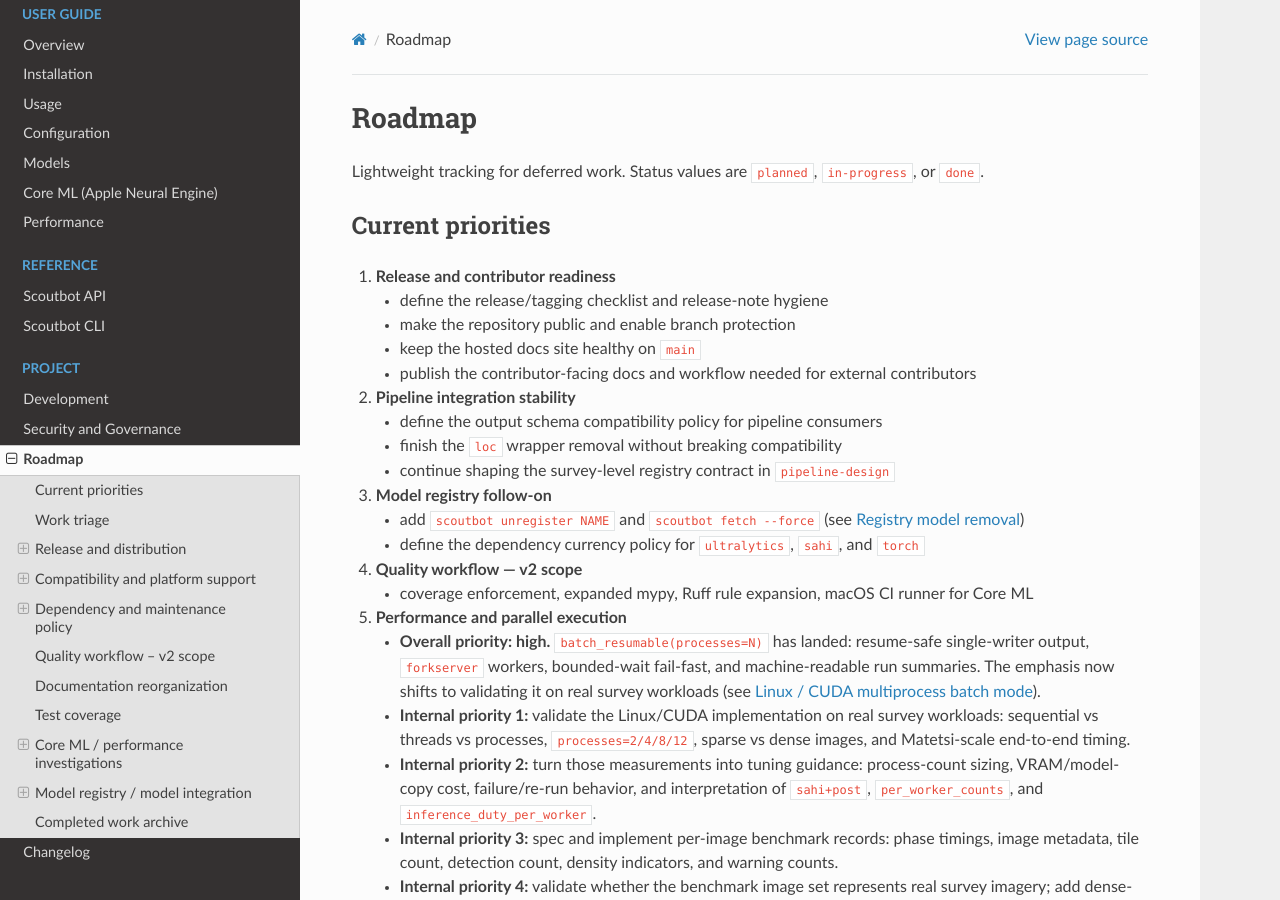
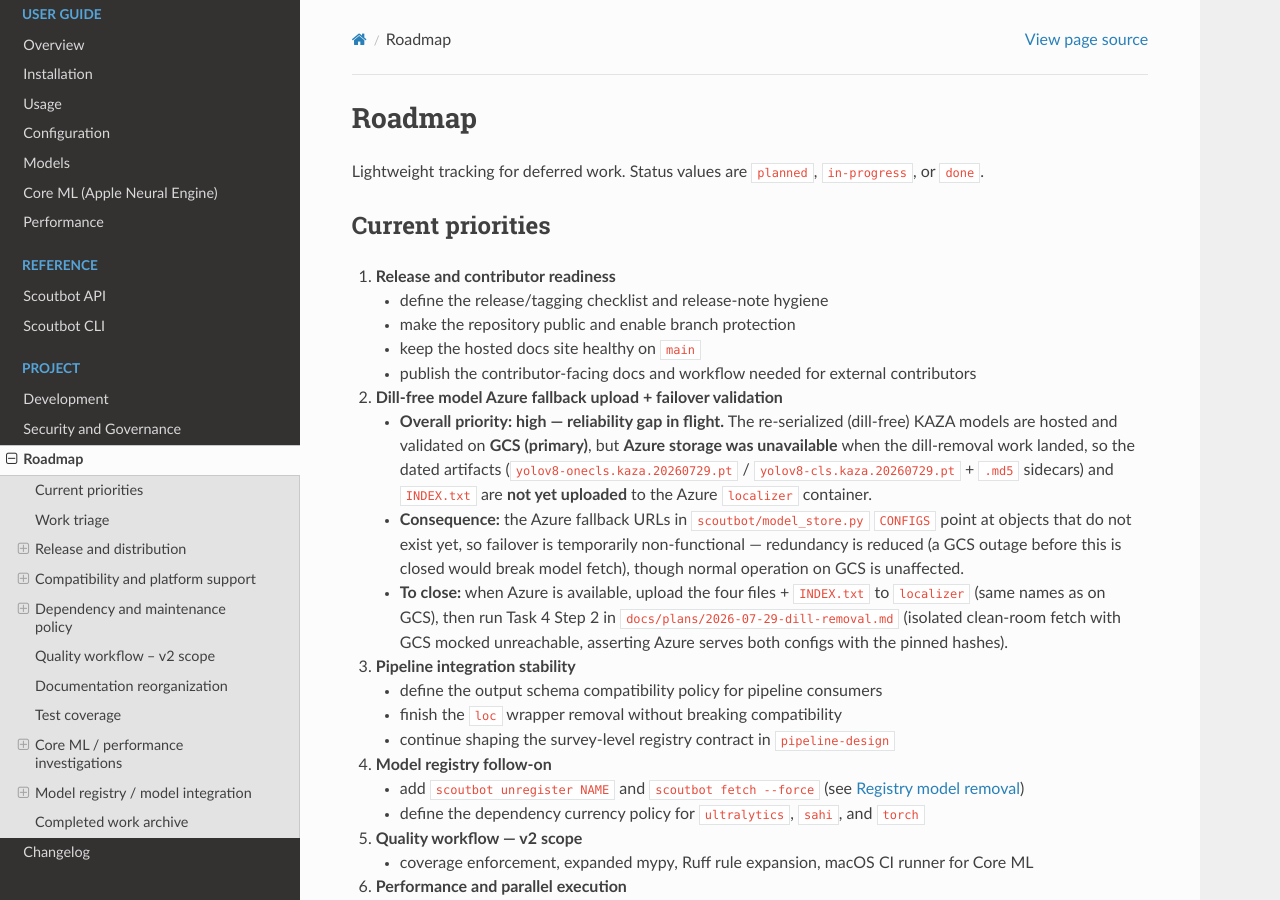
Before and after one commit to SurveyTools/scoutbot-two, a Sphinx documentation site: the page built from docs/roadmap.rst, in a window 1280 px wide and 900 px high. Built offline with Sphinx 7.4.7 and the Read the Docs theme 3.1.0, drawn with Linux system fonts in a browser that asks for light colours; formulas are drawn with MathJax 3.

Commit message:
Pinned-md5 fetch + CONFIGS gcs-first; Azure step 2 deferral.

```diff
--- a/docs/roadmap.rst
+++ b/docs/roadmap.rst
@@ -14,22 +14,38 @@ Current priorities
    * keep the hosted docs site healthy on ``main``
    * publish the contributor-facing docs and workflow needed for external contributors
 
-2. **Pipeline integration stability**
+2. **Dill-free model Azure fallback upload + failover validation**
+
+   * **Overall priority: high — reliability gap in flight.** The re-serialized (dill-free)
+     KAZA models are hosted and validated on **GCS (primary)**, but **Azure storage was
+     unavailable** when the dill-removal work landed, so the dated artifacts
+     (``yolov8-onecls.kaza.20260729.pt`` / ``yolov8-cls.kaza.20260729.pt`` + ``.md5`` sidecars)
+     and ``INDEX.txt`` are **not yet uploaded** to the Azure ``localizer`` container.
+   * **Consequence:** the Azure fallback URLs in ``scoutbot/model_store.py`` ``CONFIGS`` point at
+     objects that do not exist yet, so failover is temporarily non-functional — redundancy is
+     reduced (a GCS outage before this is closed would break model fetch), though normal
+     operation on GCS is unaffected.
+   * **To close:** when Azure is available, upload the four files + ``INDEX.txt`` to ``localizer``
+     (same names as on GCS), then run Task 4 Step 2 in
+     ``docs/plans/2026-07-29-dill-removal.md`` (isolated clean-room fetch with GCS mocked
+     unreachable, asserting Azure serves both configs with the pinned hashes).
+
+3. **Pipeline integration stability**
 
    * define the output schema compatibility policy for pipeline consumers
    * finish the ``loc`` wrapper removal without breaking compatibility
    * continue shaping the survey-level registry contract in ``pipeline-design``
 
-3. **Model registry follow-on**
+4. **Model registry follow-on**
 
    * add ``scoutbot unregister NAME`` and ``scoutbot fetch --force`` (see `Registry model removal`_)
    * define the dependency currency policy for ``ultralytics``, ``sahi``, and ``torch``
 
-4. **Quality workflow — v2 scope**
+5. **Quality workflow — v2 scope**
 
    * coverage enforcement, expanded mypy, Ruff rule expansion, macOS CI runner for Core ML
 
-5. **Performance and parallel execution**
+6. **Performance and parallel execution**
 
    * **Overall priority: high.** ``batch_resumable(processes=N)`` has landed: resume-safe
      single-writer output, ``forkserver`` workers, bounded-wait fail-fast, and machine-readable
```
Also changed, not shown: other parts of docs/roadmap.rst (+1 -1 lines), docs/plans/2026-07-29-dill-removal.md (+12 -8 lines), 3 other files.
